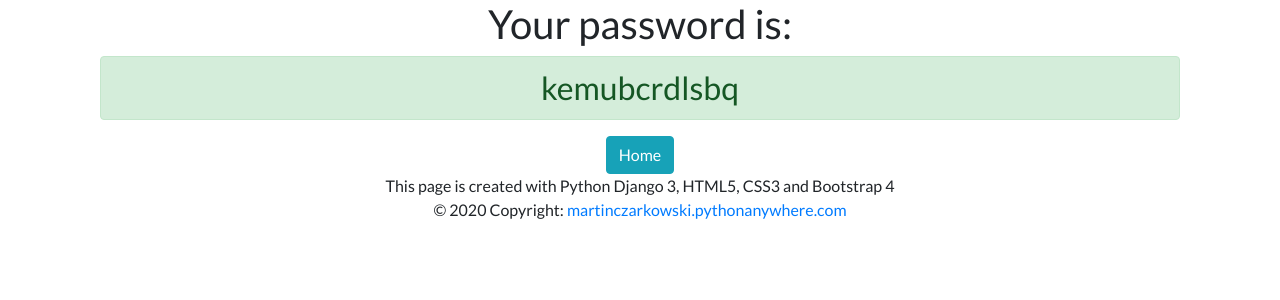
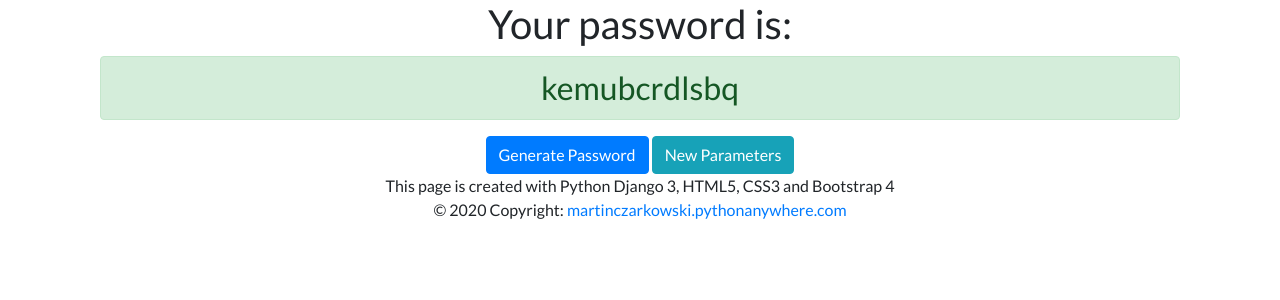
Before and after one commit to martinczarkowski/django3-personal-portfolio, a Django app: page /password/ in a window 1280 px wide. Shown: the part 56-356 px from the top of the page. Run offline with Django 3.2, Linux system fonts and the light colour scheme; some libraries are stand-ins or nearby versions.

Commit message:
add new button to password generator

```diff
--- a/generator/templates/generator/password.html
+++ b/generator/templates/generator/password.html
@@ -7,7 +7,10 @@
 <div class="container text-center">
   <h1>Your password is:</h1>
   <h2 class="alert alert-success">{{ password }}</h2>
-  <a href="{% url 'home' %}" class="btn btn-info">Home</a>
+  <button type="submit" class="btn btn-primary" onClick="refreshPage()">Generate Password</button>
+  <a href="{% url 'generator' %}" class="btn btn-info">New Parameters</a>
 </div>
 
+<script>function refreshPage(){window.location.reload();} </script>
+
 {% endblock %}
--- a/todo/templates/todo/base.html
+++ b/todo/templates/todo/base.html
@@ -71,5 +71,11 @@
 <script src="https://code.jquery.com/jquery-3.4.1.slim.min.js" integrity="sha384-J6qa4849blE2+poT4WnyKhv5vZF5SrPo0iEjwBvKU7imGFAV0wwj1yYfoRSJoZ+n" crossorigin="anonymous"></script>
 <script src="https://cdn.jsdelivr.net/npm/popper.js@1.16.0/dist/umd/popper.min.js" integrity="sha384-Q6E9RHvbIyZFJoft+2mJbHaEWldlvI9IOYy5n3zV9zzTtmI3UksdQRVvoxMfooAo" crossorigin="anonymous"></script>
 <script src="https://stackpath.bootstrapcdn.com/bootstrap/4.4.1/js/bootstrap.min.js" integrity="sha384-wfSDF2E50Y2D1uUdj0O3uMBJnjuUD4Ih7YwaYd1iqfktj0Uod8GCExl3Og8ifwB6" crossorigin="anonymous"></script>
+
+<script>
+function refreshPage(){
+    window.location.reload();
+}
+</script>
 </body>
 </html>
```
Also changed, not shown: db.sqlite3.
